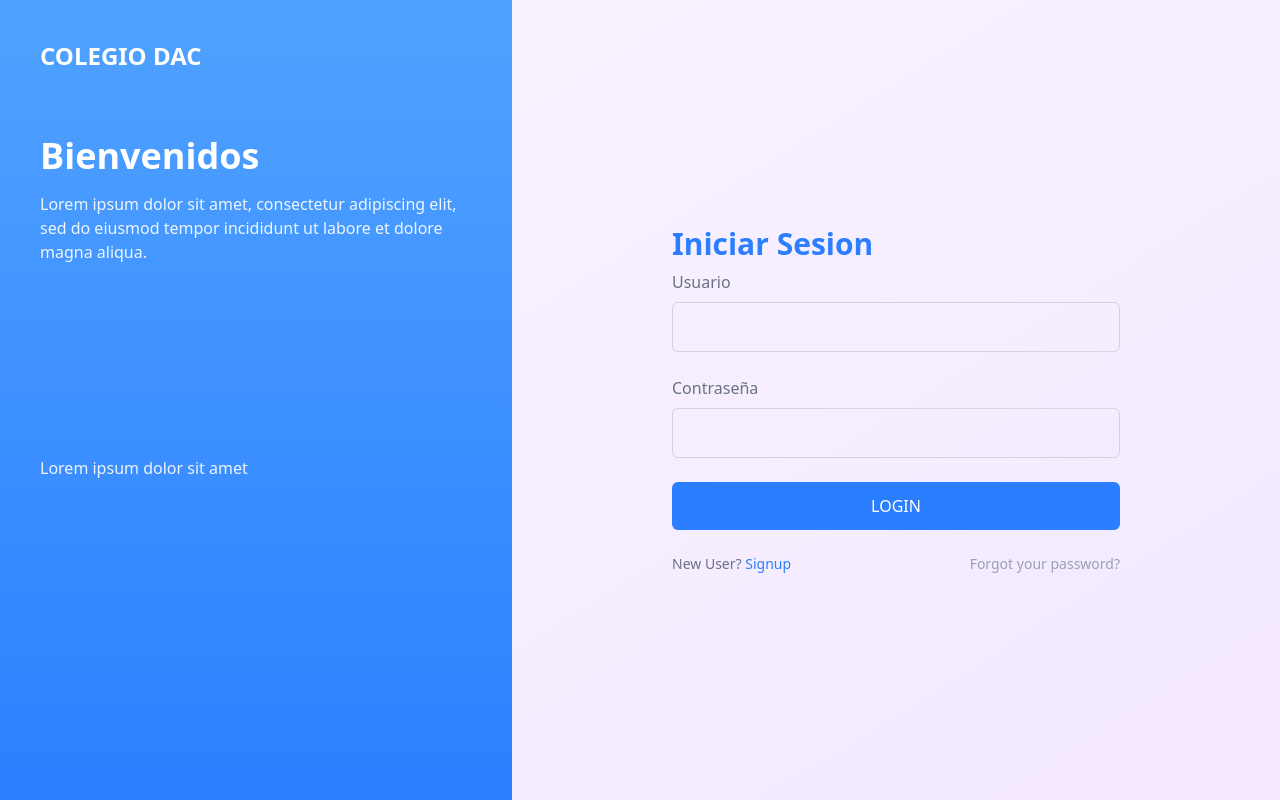
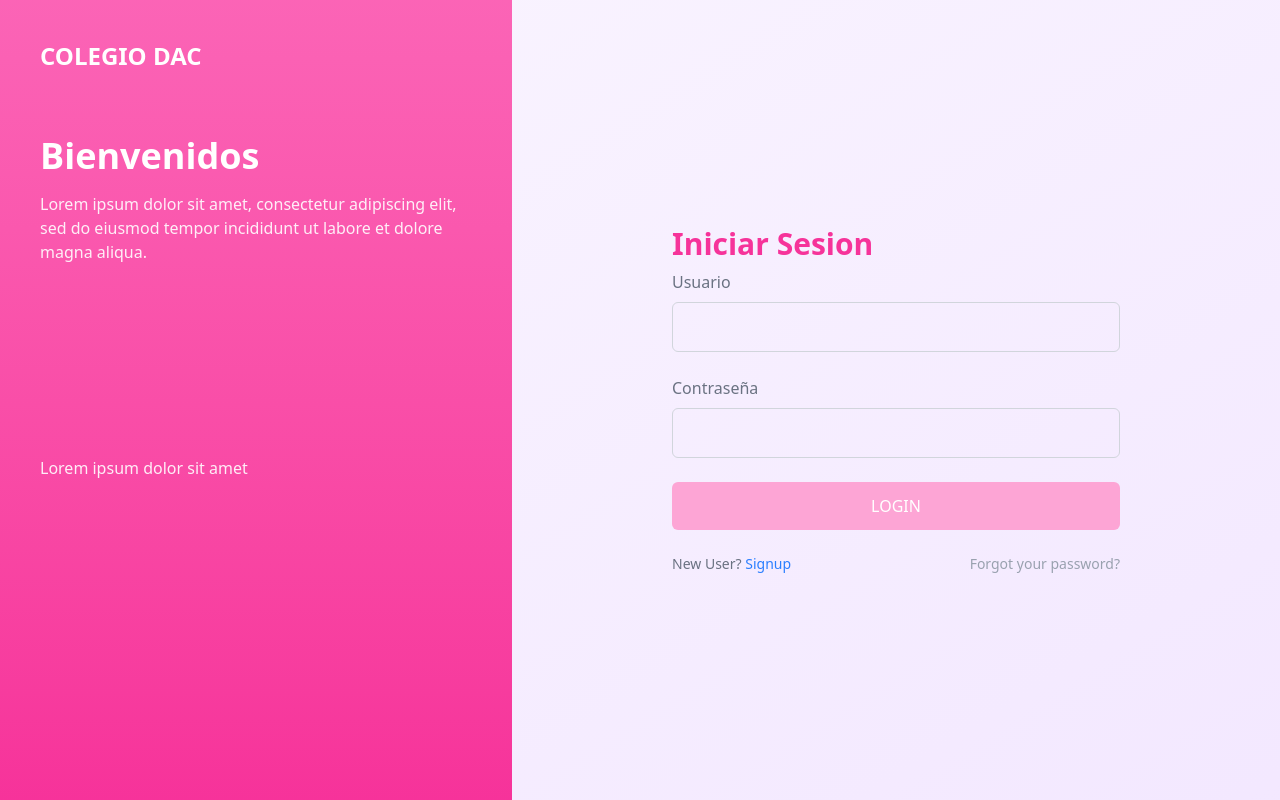
Before and after one commit to Mikelitom/personal_dacpa, a Next.js app: page /login in a window 1280 px wide. Built offline with nearby package versions, Linux system fonts and the light colour scheme.

Commit message:
Update page.tsx

```diff
--- a/src/app/login/page.tsx
+++ b/src/app/login/page.tsx
@@ -36,7 +36,7 @@ export default function Login() {
   return (
     <div className="flex h-screen w-full bg-gradient-to-br from-purple-50 to-purple-100">
       {/* Left side with blue background */}
-      <div className="hidden md:flex md:w-2/5 flex-col bg-gradient-to-b from-blue-400 to-blue-500 text-white p-10 relative overflow-hidden">
+      <div className="hidden md:flex md:w-2/5 flex-col bg-gradient-to-b from-pink-400 to-pink-500 text-white p-10 relative overflow-hidden">
 
         {/* Content */}
         <div className="relative z-10">
@@ -59,7 +59,7 @@ export default function Login() {
       <div className="w-full md:w-3/5 flex justify-center items-center p-6">
         <div className="w-full max-w-md">
           <div className="text-center md:text-left">
-            <h2 className="text-3xl font-bold text-blue-500 mb-2">Iniciar Sesion</h2>
+            <h2 className="text-3xl font-bold text-pink-500 mb-2">Iniciar Sesion</h2>
           </div>
 
           <form onSubmit={loginUser}>
@@ -91,7 +91,7 @@ export default function Login() {
 
             <button
               type="submit"
-              className="w-full bg-blue-500 text-white py-3 rounded-md font-medium hover:bg-blue-600 transition duration-300"
+              className="w-full bg-pink-300 text-white py-3 rounded-md font-medium hover:bg-pink-400 transition duration-300"
             >
               LOGIN
             </button>
```
